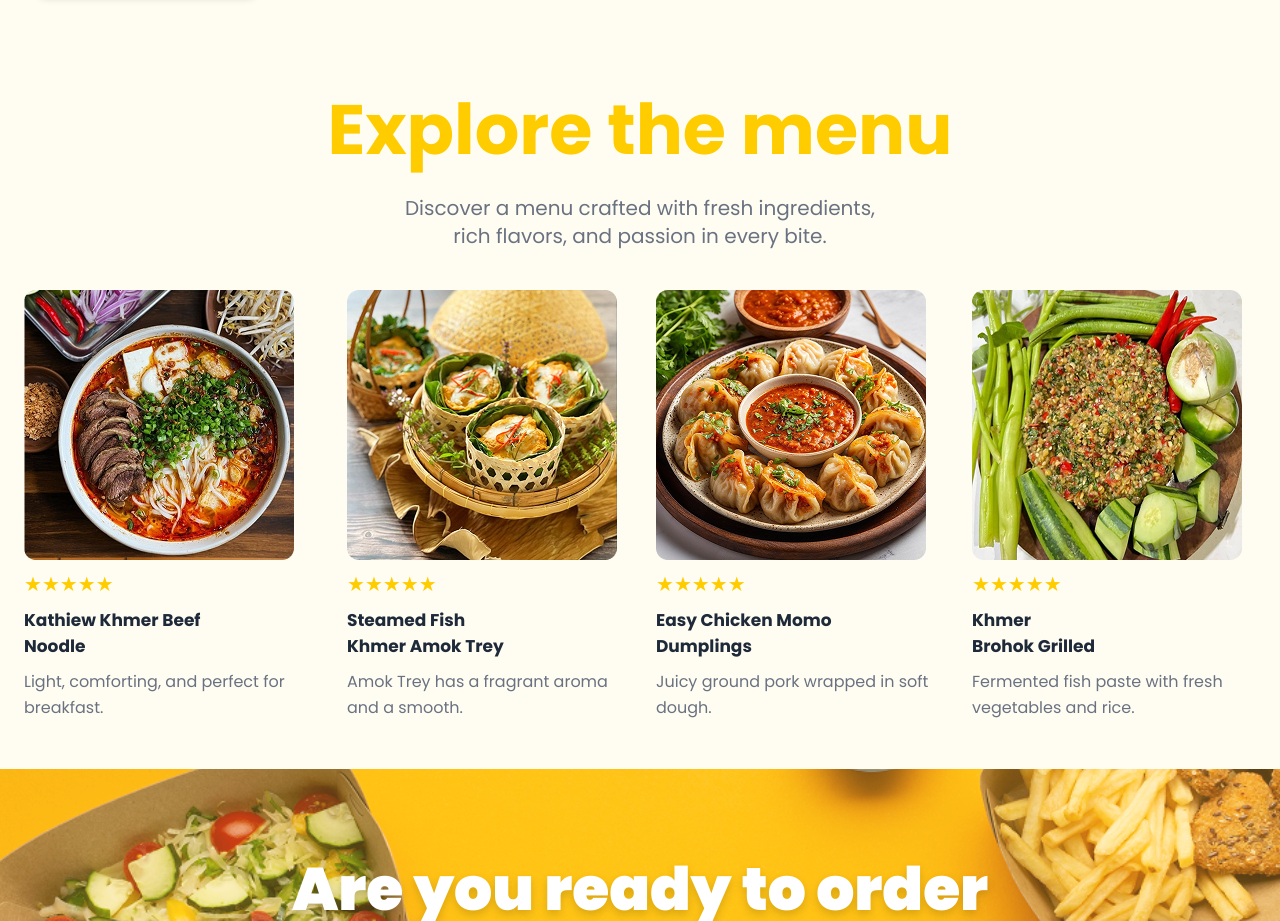
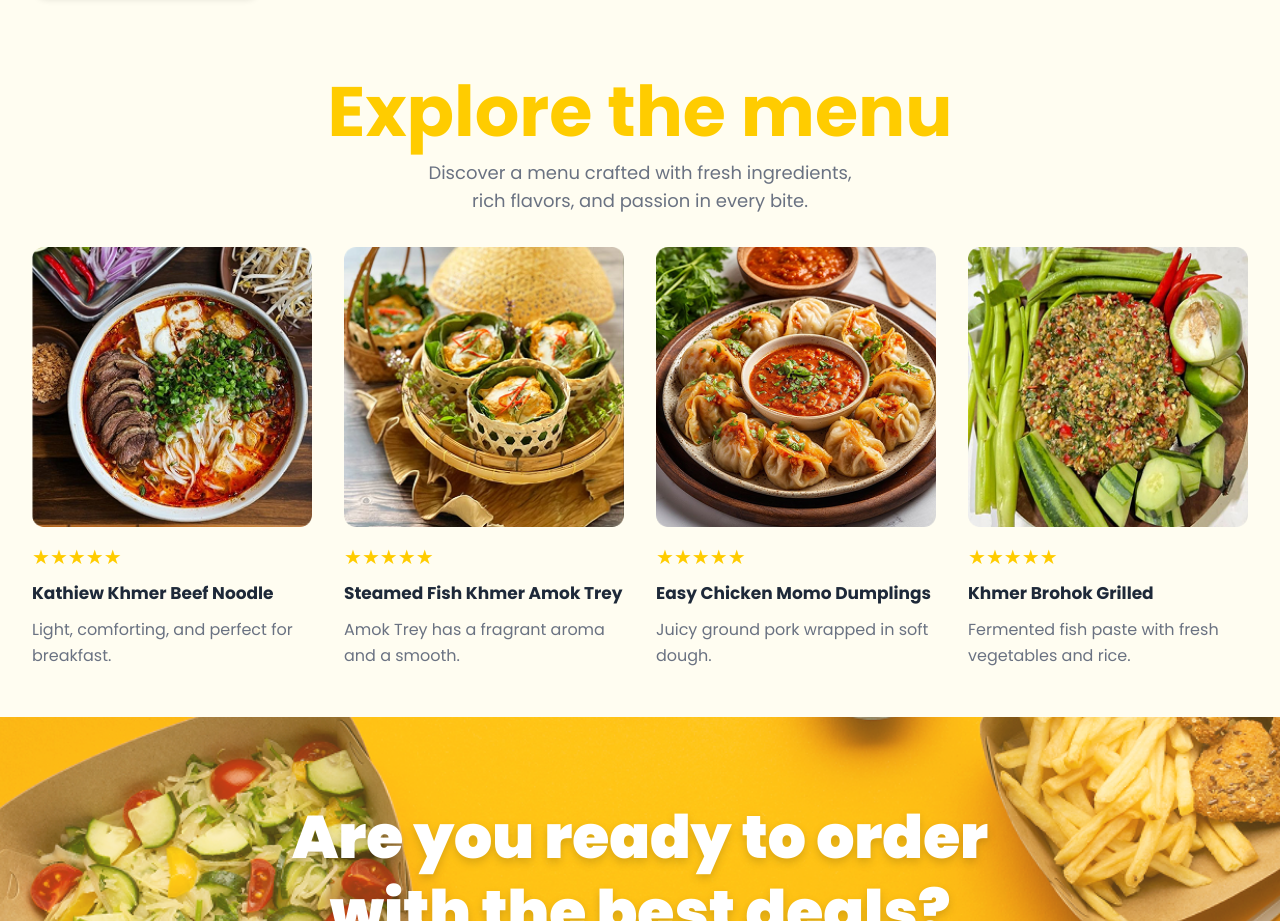
Before and after one commit to Ratanak-IT/Foodora-Project, a website: page index.html in a window 1280 px wide. Shown: the part 2781-3702 px from the top of the page. Drawn offline with nearby package versions, Linux system fonts and the light colour scheme.

Commit message:
pull from origin ratanak

```diff
--- a/index.html
+++ b/index.html
@@ -90,7 +90,9 @@
             class="w-full h-full max-w-screen relative rounded-tl-3xl rounded-tr-3xl"
           >
             <!-- Left Background Line -->
-            <div class="absolute lg:-left-[20%] max-sm:hidden max-lg:-left-[60%] max lg:top-8 lg:w-[43%] h-[50vh]">
+            <div
+              class="absolute lg:-left-[20%] max-sm:hidden max-lg:-left-[60%] max lg:top-8 lg:w-[43%] h-[50vh]"
+            >
               <img
                 data-aos="fade-right"
                 data-aos-delay="600"
@@ -207,7 +209,7 @@
               data-aos="zoom-in"
               data-aos-delay="700"
               src="Image/index/burger.png"
-              class="absolute max-sm:top-[40%]    max-sm:w-[90px] max-lg:w-[150px] lg:w-[200px] sm:left-[2%] md:top-[32%] rounded-lg"
+              class="absolute max-sm:top-[40%] max-sm:w-[90px] max-lg:w-[150px] lg:w-[200px] sm:left-[2%] md:top-[32%] rounded-lg"
             />
             <img
               data-aos="zoom-in"
@@ -226,7 +228,7 @@
               data-aos="zoom-in"
               data-aos-delay="300"
               src="Image/index/pizza.png"
-              class="absolute max-sm:w-[90px]  max-lg:w-[185px] lg:w-[200px] max-lg:bottom-0 max-lg:right-0 lg:right-[8%] lg:bottom-[1%] rounded-lg"
+              class="absolute max-sm:w-[90px] max-lg:w-[185px] lg:w-[200px] max-lg:bottom-0 max-lg:right-0 lg:right-[8%] lg:bottom-[1%] rounded-lg"
             />
             <img
               data-aos="zoom-in"
@@ -238,7 +240,10 @@
         </div>
       </section>
       <!-- section 2 popular menu -->
-      <section id="menu" class="lg:px-8 max-lg:px-2 max-w-7xl mx-auto text-center">
+      <section
+        id="menu"
+        class="lg:px-8 max-lg:px-2 max-w-7xl mx-auto text-center"
+      >
         <!-- Title -->
         <h2
           data-aos="fade-up"
@@ -285,15 +290,13 @@
           <div
             data-aos="zoom-in"
             data-aos-delay="500"
-            class="flex flex-col items-center  sm:-mt-24"
+            class="flex flex-col items-center sm:-mt-24"
           >
             <img
               src="src/images/image 10 (1).png"
               class="w-44 h-44 rounded-full mb-6 object-cover"
             />
-            <h3 class="text-white font-bold text-xl mb-3">
-              Spicy  Noodles
-            </h3>
+            <h3 class="text-white font-bold text-xl mb-3">Spicy Noodles</h3>
             <p class="text-accent text-xl px-4">
               Savory noodles stir-fried with vegetables and a spicy kick of
               flavor.
@@ -304,7 +307,7 @@
           <div
             data-aos="zoom-in"
             data-aos-delay="650"
-            class="flex flex-col items-center  sm:-mt-24"
+            class="flex flex-col items-center sm:-mt-24"
           >
             <img
               src="src/images/image 10.png"
@@ -361,7 +364,9 @@
             class="flex flex-col justify-between h-full"
           >
             <div class="mb-6 pl-0.5">
-              <h3 class="lg:text-[36px] max-lg:text-[30px] font-bold text-primary leading-tight mb-4">
+              <h3
+                class="lg:text-[36px] max-lg:text-[30px] font-bold text-primary leading-tight mb-4"
+              >
                 New Dishes <br />
                 For You!
               </h3>
@@ -416,7 +421,11 @@
           </div>
 
           <!-- Column 5 -->
-          <div data-aos="zoom-in" data-aos-delay="950" class="h-full max-sm:col-span-2">
+          <div
+            data-aos="zoom-in"
+            data-aos-delay="950"
+            class="h-full max-sm:col-span-2"
+          >
             <img
               src="src/images/Penne all’Arrabbiata — One Pot Pia 1.png"
               alt="Penne"
@@ -428,12 +437,12 @@
 
       <!-- Section4 explore the menu -->
 
-      <section class="max-w-7xl mx-auto">
-        <div class="text-center mb-12 sm:px-6">
+      <section class="max-w-7xl mx-auto px-4 sm:px-6 lg:px-8">
+        <div class="text-center mb-12">
           <h2
             data-aos="fade-up"
             data-aos-delay="0"
-            class="max-md:text-4xl text-[70px] font-bold text-primary mb-3"
+            class="text-4xl sm:text-5xl lg:text-[70px] font-bold text-primary mb-3"
           >
             Explore the menu
           </h2>
@@ -441,35 +450,36 @@
           <p
             data-aos="fade-up"
             data-aos-delay="200"
-            class="text-gray-500 text-xl mb-[40px] max-w-3xl mx-auto"
+            class="text-gray-500 text-base sm:text-lg lg:text-xl mb-8 sm:mb-10 lg:mb-[40px] max-w-3xl mx-auto px-4"
           >
-            Discover a menu crafted with fresh ingredients,<br />rich flavors,
-            and passion in every bite.
+            Discover a menu crafted with fresh ingredients,<br
+              class="hidden sm:block"
+            />
+            rich flavors, and passion in every bite.
           </p>
 
           <div
             data-aos="fade-up"
             data-aos-delay="300"
-            class="grid md:grid-cols-2 place-items-center items-center lg:grid-cols-4 gap-8"
+            class="grid grid-cols-1 sm:grid-cols-2 lg:grid-cols-4 gap-6 sm:gap-8"
           >
             <!-- Card 1 -->
             <div
               data-aos="fade-up"
               data-aos-delay="350"
-              class="overflow-hidden"
+              class="overflow-hidden sm:col-span-1"
             >
               <div class="relative">
                 <img
                   src="src/images/katheiw.png"
                   alt="Kathiew Khmer Beef Noodle"
-                  class="w-[270px] h-[270px] object-cover"
+                  class="w-full h-auto object-cover rounded-lg"
                 />
               </div>
-              <div class="text-left">
-                <div class="text-primary text-xl pt-2.5">★★★★★</div>
+              <div class="text-left mt-4">
+                <div class="text-primary text-xl">★★★★★</div>
                 <h3 class="font-bold text-[17px] pt-2.5 text-gray-800">
-                  Kathiew Khmer Beef <br />
-                  Noodle
+                  Kathiew Khmer Beef Noodle
                 </h3>
                 <p class="text-gray-500 pt-2.5 text-[16px] leading-relaxed">
                   Light, comforting, and perfect for breakfast.
@@ -487,18 +497,16 @@
                 <img
                   src="src/images/amok.png"
                   alt="Steamed Fish Khmer Amok Trey"
-                  class="w-[270px] h-[270px] object-cover"
+                  class="w-full h-auto aspect-square object-cover rounded-lg"
                 />
               </div>
-              <div class="text-left">
-                <div class="text-primary text-xl pt-2.5">★★★★★</div>
+              <div class="text-left mt-4">
+                <div class="text-primary text-xl">★★★★★</div>
                 <h3 class="font-bold text-[17px] pt-2.5 text-gray-800">
-                  Steamed Fish <br />
-                  Khmer Amok Trey
+                  Steamed Fish Khmer Amok Trey
                 </h3>
                 <p class="text-gray-500 pt-2.5 text-[16px] leading-relaxed">
-                  Amok Trey has a fragrant aroma <br />
-                  and a smooth.
+                  Amok Trey has a fragrant aroma and a smooth.
                 </p>
               </div>
             </div>
@@ -513,14 +521,13 @@
                 <img
                   src="src/images/dumpling.png"
                   alt="Easy Chicken Momo Dumplings"
-                  class="w-[270px] h-[270px] object-cover"
+                  class="w-full h-auto aspect-square object-cover rounded-lg"
                 />
               </div>
-              <div class="text-left">
-                <div class="text-primary text-xl pt-2.5">★★★★★</div>
+              <div class="text-left mt-4">
+                <div class="text-primary text-xl">★★★★★</div>
                 <h3 class="font-bold text-[17px] pt-2.5 text-gray-800">
-                  Easy Chicken Momo <br />
-                  Dumplings
+                  Easy Chicken Momo Dumplings
                 </h3>
                 <p class="text-gray-500 pt-2.5 text-[16px] leading-relaxed">
                   Juicy ground pork wrapped in soft dough.
@@ -538,14 +545,13 @@
                 <img
                   src="src/images/brohokAng.png"
                   alt="Khmer Brohok Grilled"
-                  class="w-[270px] h-[270px] object-cover"
+                  class="w-full h-auto aspect-square object-cover rounded-lg"
                 />
               </div>
-              <div class="text-left">
-                <div class="text-primary text-xl pt-2.5">★★★★★</div>
+              <div class="text-left mt-4">
+                <div class="text-primary text-xl">★★★★★</div>
                 <h3 class="font-bold text-[17px] pt-2.5 text-gray-800">
-                  Khmer <br />
-                  Brohok Grilled
+                  Khmer Brohok Grilled
                 </h3>
                 <p class="text-gray-500 pt-2.5 text-[16px] leading-relaxed">
                   Fermented fish paste with fresh vegetables and rice.
```
